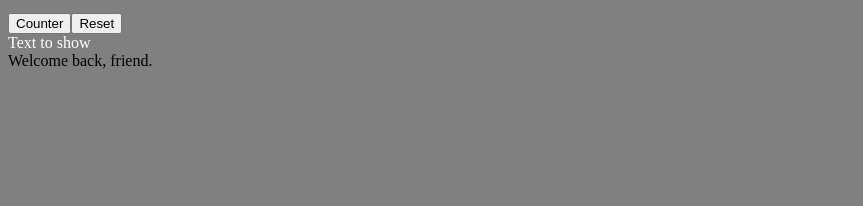
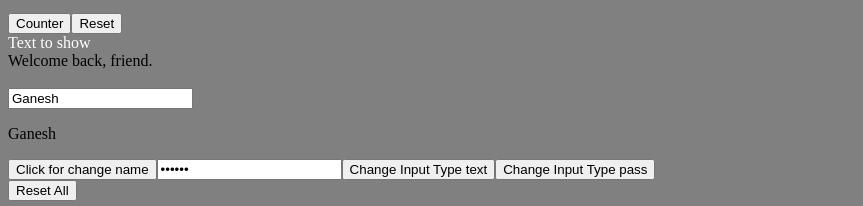
Before and after one commit to ganeshcthorat/angular-App, an Angular app: page / in a window 1280 px wide. Shown: the part 1593-1799 px from the top of the page, without its empty margins (0-863 px from the left). Before the commit the page ends 1671 px from the top, so only its background shows below. Built offline with nearby package versions, Linux system fonts and the light colour scheme.

Commit message:
2 files modified

```diff
--- a/src/app/app.component.html
+++ b/src/app/app.component.html
@@ -80,3 +80,17 @@
     Please friend, login.
   </div>
 </ng-template>
+<div>
+  <br>
+  <input type="text" value="{{xyz}}" id="bleh">
+  <br>
+
+<p id="gt">{{xyz}}</p>
+
+<button (click)="onClick()">Click for change name </button>
+<input [type]="type" value="{{xyz}}">
+<button (click)="onClick2()">Change Input Type text</button>
+<button (click)="onClick3()">Change Input Type pass</button>
+<br>
+<button (click)="onClick4()">Reset All</button>
+</div>
--- a/src/app/app.component.ts
+++ b/src/app/app.component.ts
@@ -67,10 +67,31 @@ Student=[
 count = 0;
 counter(){
   this.count++
-  this.count ==10 ? this.isDisabled = true : this.isDisabled = false;
+  this.count ===10 ? this.isDisabled = true : this.isDisabled = false;
 }
 reset(){
   this.count--
   this.isDisabled = false
 }
+xyz:any="Ganesh";
+
+
+
+type="password";
+onClick(){
+  this.xyz="Sagar"
+
 }
+
+
+onClick2(){
+  this.type="text";
+}
+onClick3(){
+  this.type="password";
+}
+onClick4(){
+  this.xyz="";
+  this.type="";
+}
+}
```
